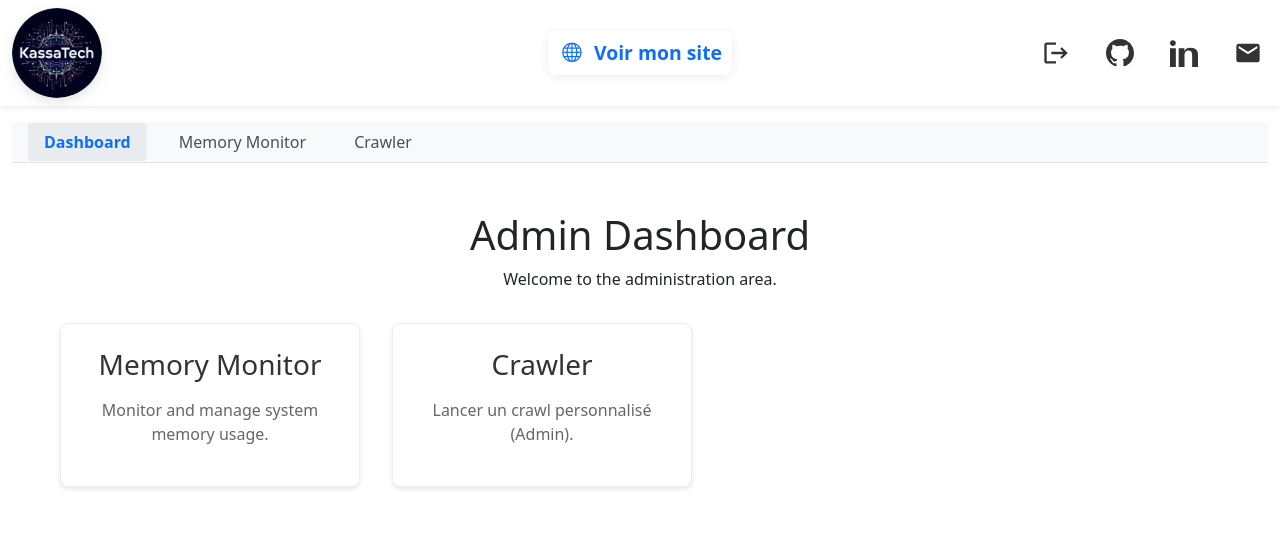
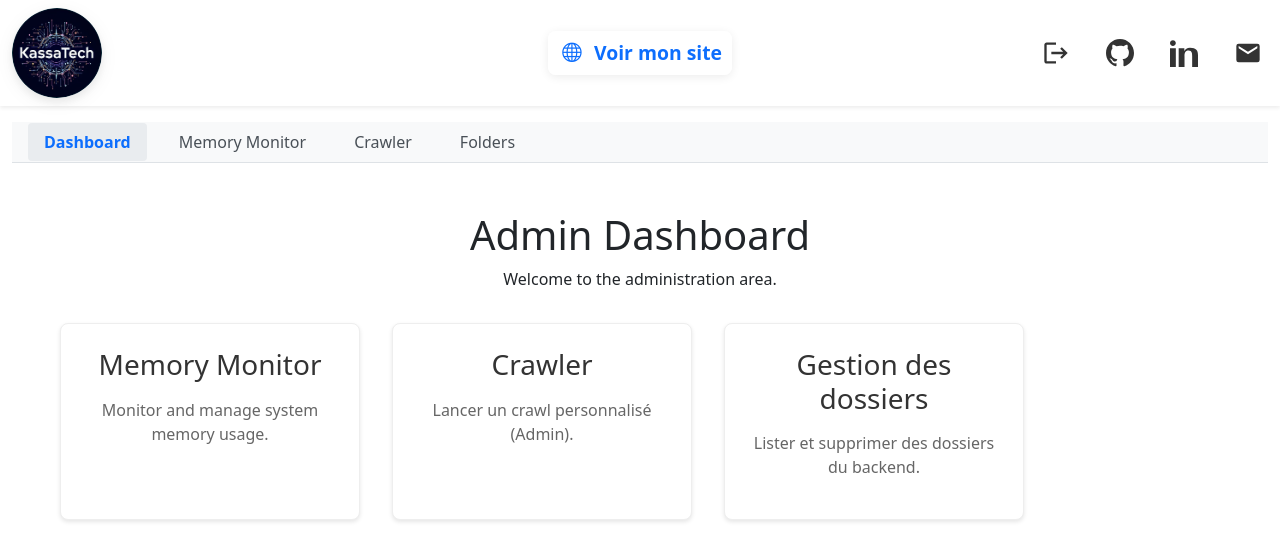
Before and after one commit to taslimamindia/projet_ift855, a React (Vite) app in the folder frontend/: page /admin in a window 1280 px wide. Shown: the top 560 px of the page. Built offline with nearby package versions, Linux system fonts and the light colour scheme; no server answers; sample sign-in values are in the browser's storage.

Commit message:
Add Folders navigation link to AdminHeader and update AdminHome with folder management link.

```diff
--- a/frontend/src/components/pages/admin/header/AdminHeader.tsx
+++ b/frontend/src/components/pages/admin/header/AdminHeader.tsx
@@ -38,6 +38,16 @@ const AdminHeader: React.FC = () => {
                             Crawler
                         </NavLink>
                     </li>
+                     <li>
+                        <NavLink
+                            to="/admin/folders"
+                            className={({ isActive }) =>
+                                `${styles.navLink} ${isActive ? styles.active : ''}`
+                            }
+                        >
+                            Folders
+                        </NavLink>
+                    </li>
                 </ul>
             </nav>
         </div>
--- a/frontend/src/components/pages/admin/home/AdminHome.tsx
+++ b/frontend/src/components/pages/admin/home/AdminHome.tsx
@@ -17,6 +17,10 @@ const AdminHome: React.FC = () => {
                     <h3>Crawler</h3>
                     <p>Lancer un crawl personnalisé (Admin).</p>
                 </Link>
+                <Link to="/admin/folders" className={styles.card}>
+                    <h3>Gestion des dossiers</h3>
+                    <p>Lister et supprimer des dossiers du backend.</p>
+                </Link>
                 {/* Add more admin links here as needed */}
             </div>
         </div>
```
